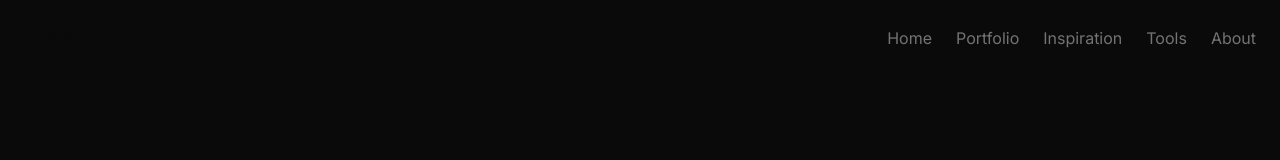
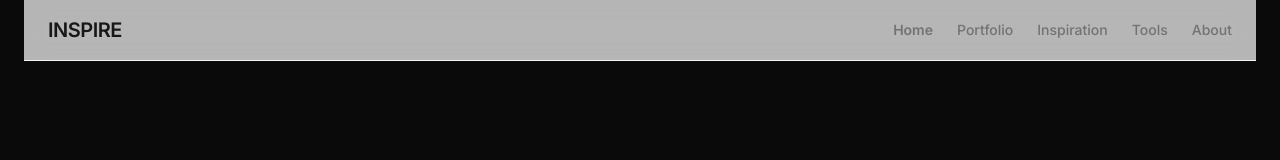
Before and after one commit to prasanjit-dey-ux/Inspohub, a Next.js app in the folder client/: page / in a window 1280 px wide. Shown: the top 160 px of the page. Built offline with nearby package versions, Linux system fonts and the light colour scheme.

Commit message:
updated nav bar

```diff
--- a/client/component/layout/navbar.tsx
+++ b/client/component/layout/navbar.tsx
@@ -1,22 +1,55 @@
+"use client";
 
+import Link from "next/link";
+import { usePathname } from "next/navigation";
+import clsx from "clsx";
 
-export default function Navbar(){
+export default function Navbar() {
+  const pathname = usePathname();
+
+  const links = [
+    { name: "Home", href: "/" },
+    { name: "Portfolio", href: "/portfolio" },
+    { name: "Inspiration", href: "/inspiration" },
+    { name: "Tools", href: "/tools" },
+    { name: "About", href: "/about" },
+  ];
+
   return (
-    <>
-      <nav className="py-6">
-          <div className=" max-w-7xl mx-auto flex justify-between items-center">
-             <h1 className="font-medium text-xl text-neutral-950 ">INSPIRE</h1>
+    <nav
+      className={clsx(
+        "sticky top-0 z-50 border-b border-neutral-100",
+        "bg-white/80 backdrop-blur-md supports-[backdrop-filter]:bg-white/70"
+      )}
+    >
+      <div className="max-w-7xl mx-auto flex justify-between items-center px-6 py-4">
+        {/* Logo */}
+        <Link
+          href="/"
+          className="text-xl font-semibold tracking-tight text-neutral-900 hover:text-neutral-700 transition"
+        >
+          INSPIRE
+        </Link>
 
-          <div className="flex gap-6 text-neutral-500 text-base ">
-            <p>Home</p>
-            <p>Portfolio</p>
-            <p>Inspiration</p>
-            <p>Tools</p>
-            <p>About</p>
-          </div>
+        {/* Nav Links */}
+        <div className="hidden sm:flex gap-6 text-sm font-medium">
+          {links.map((link) => (
+            <Link
+              key={link.name}
+              href={link.href}
+              className={clsx(
+                "transition-colors hover:text-black text-neutral-500",
+                pathname === link.href && "text-black font-semibold"
+              )}
+            >
+              {link.name}
+            </Link>
+          ))}
+        </div>
 
-        </div>
-      </nav>
-    </>
-  )
+        {/* Mobile Placeholder (optional) */}
+        <div className="sm:hidden text-neutral-500 text-sm">☰</div>
+      </div>
+    </nav>
+  );
 }
```
